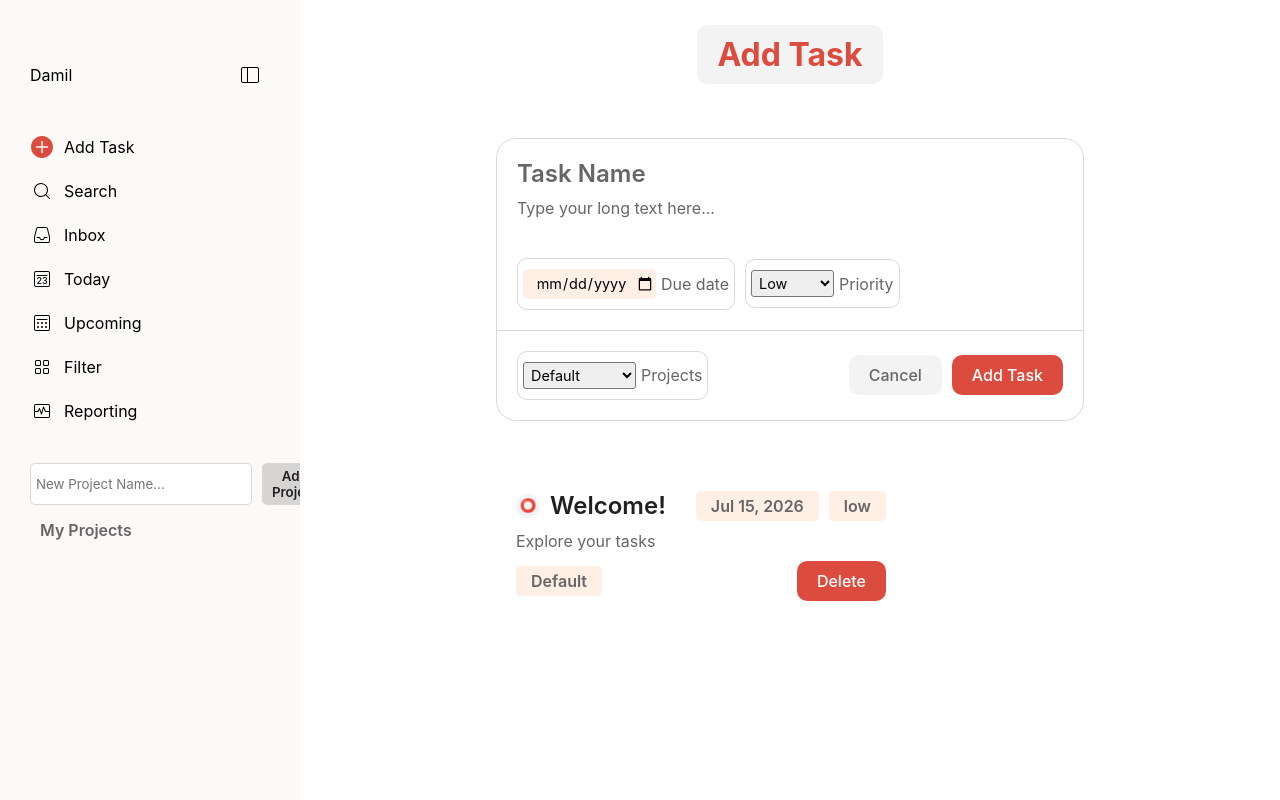
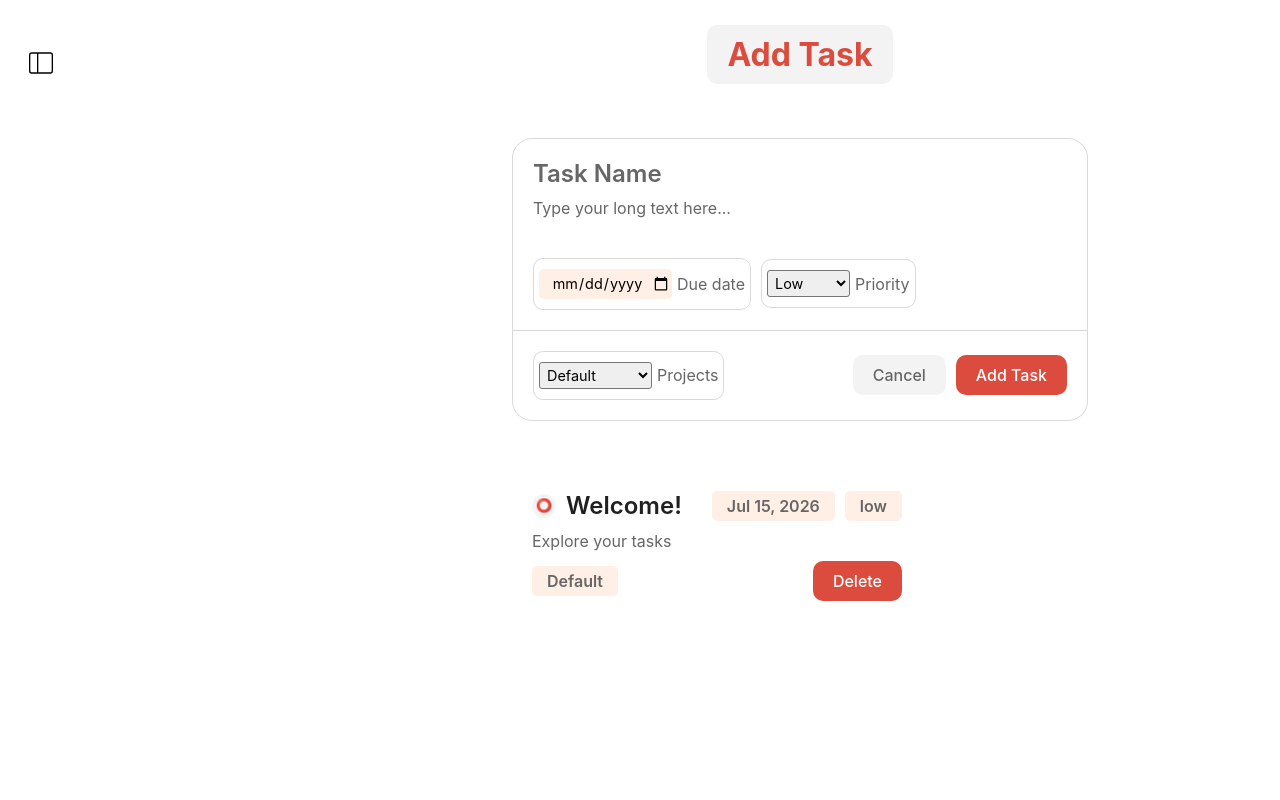
Before and after one commit to damil-adeniyi/todo-list, a website built with webpack: page src/template.html in a window 1280 px wide. Both pictures are taken after a click on the button 250 px from the left and 75 px from the top of the page. Shown: the top 800 px of the page. Built offline with nearby package versions, Linux system fonts and the light colour scheme.

Commit message:
change sixing of add project form add functionality to toggle sidebar

```diff
--- a/src/index.js
+++ b/src/index.js
@@ -136,7 +136,7 @@ function renderProjectsUI() {
             const deleteProjBtn = document.createElement("button");
             deleteProjBtn.textContent = "Delete";
             deleteProjBtn.classList.add("delete-project-btn");
-            deleteProjBtn.style.marginLeft = "10px";
+            deleteProjBtn.style.marginLeft = "0px";
 
             deleteProjBtn.addEventListener("click", (e) => {
                 e.stopPropagation(); // Prevents triggering the active switch click above
@@ -216,6 +216,16 @@ if (newProjectForm) {
 myProjects.addEventListener('click', function () {
     projects.classList.toggle('projects');
 })
+
+// toggle sidebar
+const togglebtn = document.querySelector(".toggle")
+const sidebar = document.querySelector(".sidebar")
+
+togglebtn.addEventListener('click', function () {
+    sidebar.classList.toggle('active')
+    sidebar.classList.toggle('smooth')
+    togglebtn.classList.toggle('active-toggle')
+});
 
 // ==========================================
 // INITIAL APP INITIALIZATION
--- a/src/styles.css
+++ b/src/styles.css
@@ -35,7 +35,7 @@ body {
 
 .main-cont {
     display: grid;
-    grid-template-columns: 300px 1fr;
+    grid-template-columns: 320px 1fr;
     height: 1350px;
 }
 
@@ -50,9 +50,9 @@ body {
     display: flex;
     flex-direction: column;
     justify-content: space-between;
+    transition: margin-left 0.3s cubic-bezier(.4,0,.2,1);
+    /* position: relative; */
 }
-
-
 
 .sidebar .nav {
     display: flex;
@@ -60,6 +60,49 @@ body {
     align-items: center;
     padding: 5px 10px;
     margin-bottom: 30px;
+
+}
+
+.nav .toggleBtn {
+    cursor: pointer;
+    height: 42px;
+    width: 42px;
+    display: flex;
+    justify-content: center;
+    align-items: center;
+    border: 0;
+    border-radius: 5px;
+    background-color: transparent;
+    transition: all ease-in-out 0.3s;
+
+}
+
+.nav .toggleBtn:hover {
+    background-color: var(--secondary-color1);
+
+}
+
+.sidebar .toggle {
+    position: absolute;
+    top: 42px;
+    left: 250px;
+    transition: left 0.3s cubic-bezier(.4,0,.2,1);
+}
+
+.active {
+    width: 10px;
+    margin-left: -350px;
+    /* overflow: hidden; */
+}
+.sidebar .active-toggle {
+    position: absolute;
+    top: 42px;
+    left: 20px;
+    transition: left 0.3s cubic-bezier(.4,0,.2,1);
+}
+
+.smooth {
+    transition: margin-left 0.3s cubic-bezier(.4,0,.2,1);
 }
 
 .sidebar .features-cont {
@@ -210,24 +253,6 @@ body {
 .sidebar .help:hover {
     background-color: var(--secondary-color1);
     border-radius: 10px;
-}
-
-.nav button {
-    cursor: pointer;
-    height: 40px;
-    width: 40px;
-    display: flex;
-    justify-content: center;
-    align-items: center;
-    border: 0;
-    border-radius: 5px;
-    background-color: transparent;
-    transition: all ease-in-out 0.3s;
-
-}
-.nav button:hover {
-    background-color: var(--secondary-color1);
-
 }
 
 /* content */
@@ -608,6 +633,24 @@ body {
     transition: all ease-in-out 0.3s;
 }
 
+.main-cont .content .body .taskCard .col .featCont .titlecont input{
+    font-family: 'Twemoji Country Flags', 'Twemoji Country Flags', -apple-system,BlinkMacSystemFont,"Segoe UI","Noto Sans",system-ui,sans-serif,"Apple Color Emoji","Segoe UI Emoji","Segoe UI Symbol","Noto Color Emoji";
+    border: 0;
+    font-weight: 600;
+    font-size: 1.5rem;
+    color: var(--primary-color);
+}
+
+.main-cont .content .body .taskCard .col .featCont .titlecont input:focus{
+  outline: 0;
+}
+
+.main-cont .content .body .taskCard .col .featCont .titlecont input::placeholder{
+    font-weight: 600;
+    font-size: 1.5rem;
+    color: var(--primary-color);
+}
+
 .main-cont .content .body #taskCard-cont .checkTask:hover{
     background-color: var(--red);
     color: var(--background-color)
--- a/src/template.html
+++ b/src/template.html
@@ -25,7 +25,7 @@
                 <div class="user-name"><h3>Damil</h3></div>
                 <div class="toggle">
                     <button class="toggleBtn">
-                        <svg xmlns="http://www.w3.org/2000/svg" width="24" height="24" fill="none" viewBox="0 0 24 24"><path fill="currentColor" fill-rule="evenodd" d="M19 4.001H5a2 2 0 0 0-2 2v12a2 2 0 0 0 2 2h14a2 2 0 0 0 2-2v-12a2 2 0 0 0-2-2m-15 2a1 1 0 0 1 1-1h4v14H5a1 1 0 0 1-1-1zm6 13h9a1 1 0 0 0 1-1v-12a1 1 0 0 0-1-1h-9z" clip-rule="evenodd"></path></svg>
+                        <svg xmlns="http://www.w3.org/2000/svg" width="32" height="32" fill="none" viewBox="0 0 24 24"><path fill="currentColor" fill-rule="evenodd" d="M19 4.001H5a2 2 0 0 0-2 2v12a2 2 0 0 0 2 2h14a2 2 0 0 0 2-2v-12a2 2 0 0 0-2-2m-15 2a1 1 0 0 1 1-1h4v14H5a1 1 0 0 1-1-1zm6 13h9a1 1 0 0 0 1-1v-12a1 1 0 0 0-1-1h-9z" clip-rule="evenodd"></path></svg>
                     </button>
                 </div>
             </div>
```
